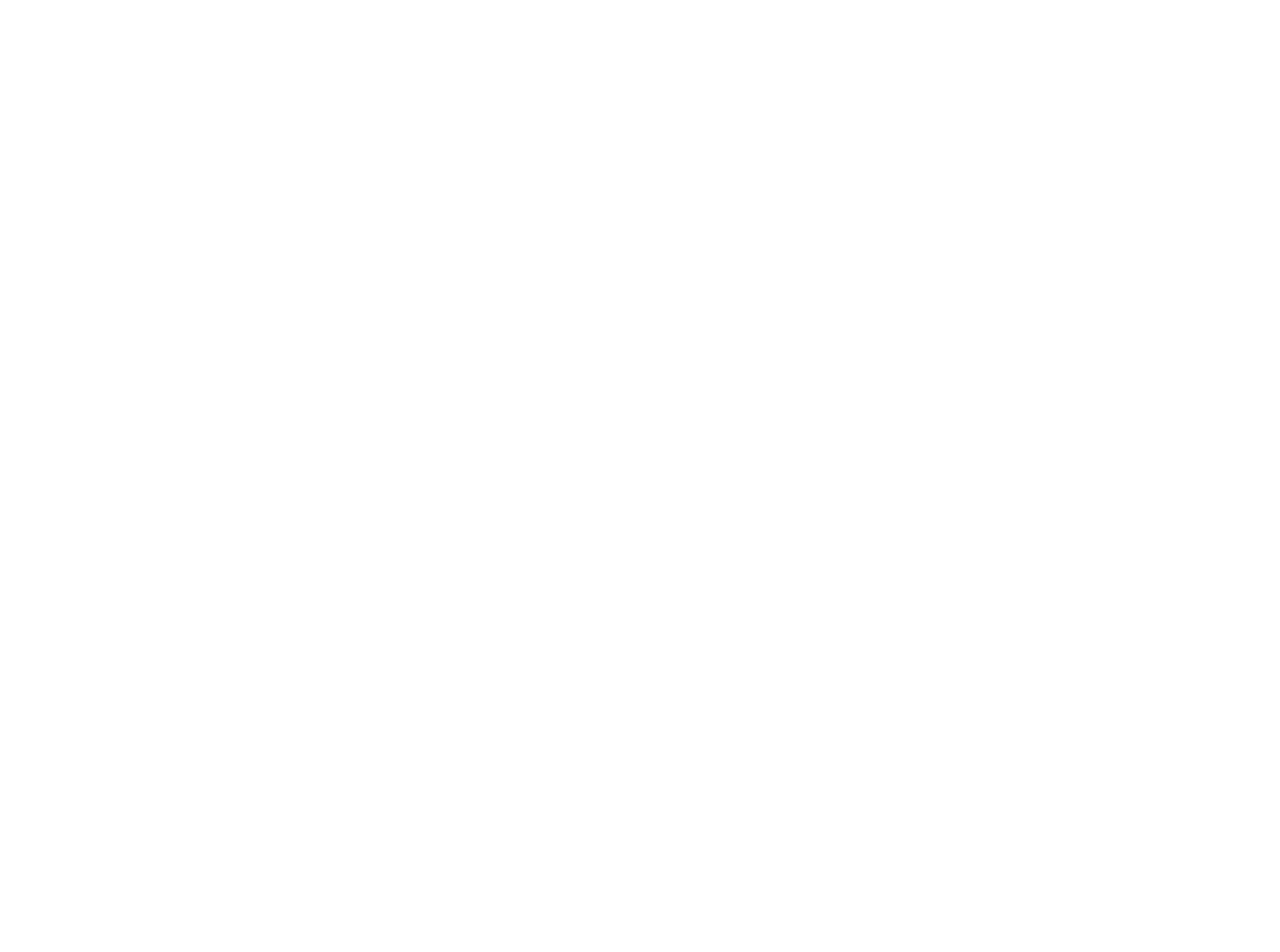
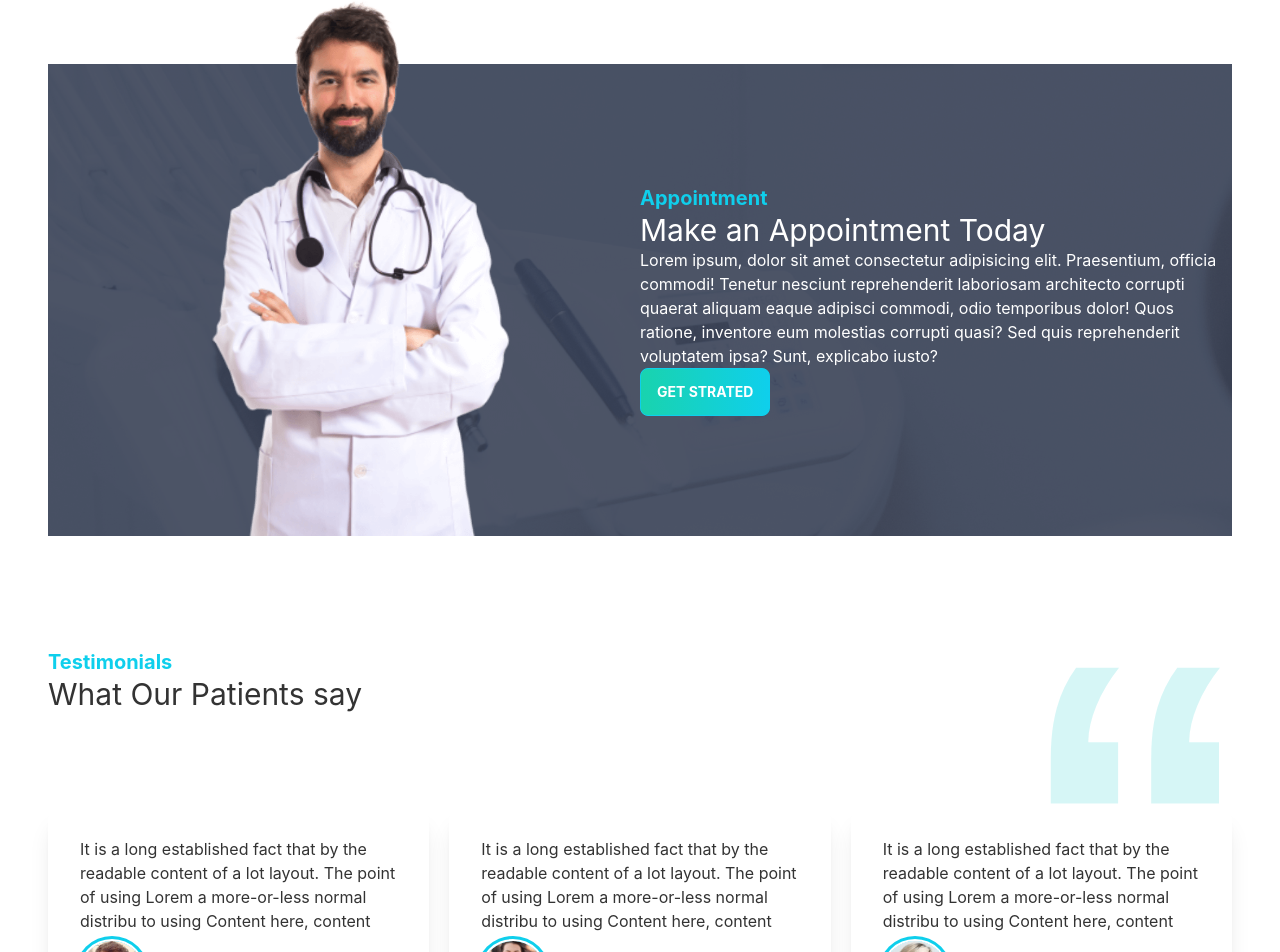
Before and after one commit to Micro-dot/doctoras-portal, a React (Create React App) app: page / in a window 1280 px wide. Shown: the part 1547-2499 px from the top of the page. Before the commit the page ends 1611 px from the top, so only its background shows below. Built offline with nearby package versions, Linux system fonts and the light colour scheme.

Commit message:
review added

```diff
--- a/src/Pages/Home/Banner.js
+++ b/src/Pages/Home/Banner.js
@@ -1,5 +1,6 @@
 import React from 'react';
 import chair from '../../assets/images/chair.png';
+import PrimaryButton from '../Shared/PrimaryButton';
 const Banner = () => {
     return (
         <div class="hero min-h-screen">
@@ -8,7 +9,7 @@
                 <div>
                     <h1 class="text-5xl font-bold">Your New Smile Starts Here</h1>
                     <p class="py-6">Provident cupiditate voluptatem et in. Quaerat fugiat ut assumenda excepturi exercitationem quasi. In deleniti eaque aut repudiandae et a id nisi.</p>
-                    <button class="btn btn-primary uppercase text-white bg-gradient-to-r from-secondary to-primary">Get Started</button>
+                    <PrimaryButton>Get Started</PrimaryButton>
                 </div>
             </div>
         </div>
--- a/src/Pages/Home/Home.js
+++ b/src/Pages/Home/Home.js
@@ -1,13 +1,17 @@
 import React from 'react';
 import Banner from './Banner';
 import Info from './Info';
+import MakeAppointment from './MakeAppointment';
 import Services from './Services';
+import Testimonials from './Testimonials';
 const Home = () => {
     return (
         <div className='lg:px-12'>
             <Banner></Banner>
             <Info></Info>
             <Services></Services>
+            <MakeAppointment></MakeAppointment>
+            <Testimonials></Testimonials>
         </div>
     );
 };
--- a/src/Pages/Home/Info.js
+++ b/src/Pages/Home/Info.js
@@ -7,7 +7,7 @@
     return (
         <div className='grid grid-cols-1 lg:grid-cols-3 gap-5'>
             <InfoCart cardTitle="Opening Hours" bgClass="bg-gradient-to-r from-secondary to-primary" img={clock}></InfoCart>
-            <InfoCart cardTitle="Our Locations" bgClass="bg-accent" img={marker}></InfoCart>
+            <InfoCart cardTitle="Our Locations" bgClass="bg-neutral" img={marker}></InfoCart>
             <InfoCart cardTitle="Contact Us" bgClass="bg-gradient-to-r from-secondary to-primary" img={phone}></InfoCart>
         </div>
     );
--- /dev/null
+++ b/src/Pages/Home/MakeAppointment.js
@@ -0,0 +1,25 @@
+import React from 'react';
+import doctor from '../../assets/images/doctor.png';
+import Appointment from '../../assets/images/appointment.png';
+import PrimaryButton from '../Shared/PrimaryButton';
+
+const MakeAppointment = () => {
+    return (
+        <section style={{
+            background: `url(${Appointment})`
+        }}
+            className='flex justify-center items-center'>
+            <div className='flex-1 hidden lg:block'>
+                <img className='mt-[-120px]' src={doctor} alt="" />
+            </div>
+            <div className='flex-1'>
+                <h3 className='text-xl text-primary font-bold' >Appointment</h3>
+                <h2 className='text-3xl text-white'>Make an Appointment Today</h2>
+                <p className='text-white'>Lorem ipsum, dolor sit amet consectetur adipisicing elit. Praesentium, officia commodi! Tenetur nesciunt reprehenderit laboriosam architecto corrupti quaerat aliquam eaque adipisci commodi, odio temporibus dolor! Quos ratione, inventore eum molestias corrupti quasi? Sed quis reprehenderit voluptatem ipsa? Sunt, explicabo iusto?</p>
+                <PrimaryButton>Get Strated</PrimaryButton>
+            </div>
+        </section>
+    );
+};
+
+export default MakeAppointment;
--- /dev/null
+++ b/src/Pages/Home/Review.js
@@ -0,0 +1,24 @@
+import React from 'react';
+
+const Review = ({ review }) => {
+    return (
+        <div class="card lg:max-w-lg bg-base-100 shadow-xl">
+            <div class="card-body">
+                <p>{review.description}</p>
+                <div class="flex items-center">
+                    <div class="avatar">
+                        <div class="w-16 rounded-full ring ring-primary ring-offset-base-100 ring-offset-2 mr-5">
+                            <img src={review.img} alt=""/>
+                        </div>
+                    </div>
+                    <div>
+                        <h4 className='text-xl'>{review.name}</h4>
+                        <p>{review.location}</p>
+                    </div>
+                </div>
+            </div>
+        </div>
+    );
+};
+
+export default Review;
--- /dev/null
+++ b/src/Pages/Home/Testimonials.js
@@ -0,0 +1,54 @@
+import React from 'react';
+import quote from '../../assets/icons/quote.svg';
+import people1 from '../../assets/images/people1.png';
+import people2 from '../../assets/images/people2.png';
+import people3 from '../../assets/images/people3.png';
+import Review from './Review';
+const Testimonials = () => {
+    const reviews = [
+        {
+            _id: 1,
+            name: "Winson Herry",
+            description: "It is a long established fact that by the readable content of a lot layout. The point of using Lorem a more-or-less normal distribu to using Content here, content",
+            img: people1,
+            location: "california",
+        },
+        {
+            _id: 2,
+            name: "Winson Herry",
+            description: "It is a long established fact that by the readable content of a lot layout. The point of using Lorem a more-or-less normal distribu to using Content here, content",
+            img: people2,
+            location: "california",
+        },
+        {
+            _id: 3,
+            name: "Winson Herry",
+            description: "It is a long established fact that by the readable content of a lot layout. The point of using Lorem a more-or-less normal distribu to using Content here, content",
+            img: people3,
+            location: "california",
+        }
+    ]
+    return (
+        <section className='my-28'>
+            <div className='flex justify-between'>
+                <div>
+                    <h4 className="text-xl text-primary font-bold">Testimonials</h4>
+                    <h2 className='text-3xl'>What Our Patients say</h2>
+                </div>
+                <div>
+                    <img className='w-24 lg:w-48' src={quote} alt="" />
+                </div>
+            </div>
+            <div className='grid grid-cols-1 md:grid-cols-2 lg:grid-cols-3 gap-5'>
+                {
+                    reviews.map(review => <Review
+                        key={review._id}
+                        review={review}
+                    ></Review>)
+                }
+            </div>
+        </section>
+    );
+};
+
+export default Testimonials;
--- /dev/null
+++ b/src/Pages/Shared/PrimaryButton.js
@@ -0,0 +1,11 @@
+import React from 'react';
+
+const PrimaryButton = ({children}) => {
+    return (
+        <div>
+            <button class="btn btn-primary uppercase font-bold text-white bg-gradient-to-r from-secondary to-primary">{children}</button>
+        </div>
+    );
+};
+
+export default PrimaryButton;
```
